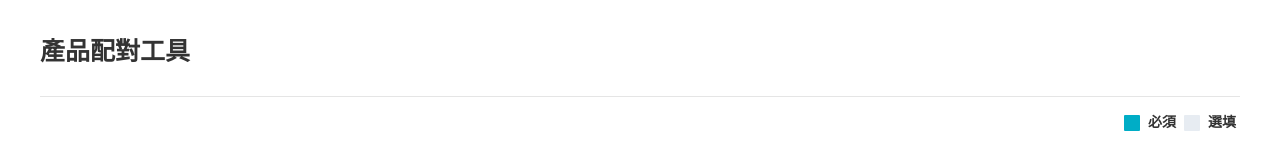
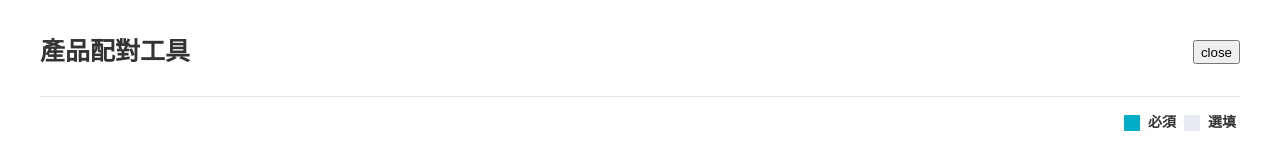
Before and after one commit to cyrilokidi/MindForce-Task, a React (Create React App) app: page / in a window 1280 px wide. Shown: the top 160 px of the page. Built offline with nearby package versions, Linux system fonts and the light colour scheme.

Commit message:
Refractor close button positioning

```diff
--- a/src/App.js
+++ b/src/App.js
@@ -7,9 +7,9 @@ const HeaderContainer = () => {
         <p>產品配對工具</p>
       </div>
 
-      {/* <div className="close-button-container">
+      <div className="close-button-container">
         <button>close</button>
-      </div> */}
+      </div>
     </div>
   );
 };
--- a/src/styles.css
+++ b/src/styles.css
@@ -8,6 +8,12 @@
   width: 100%;
   border-bottom: 1px solid #e5e5e5;
   margin: 0 0 8px;
+  display: flex;
+  justify-content: flex-end;
+}
+
+.header-title {
+  flex-grow: 3;
 }
 
 .header-title p {
@@ -21,6 +27,14 @@
 }
 
 .close-button-container {
+  flex-grow: 1;
+  display: flex;
+  justify-content: flex-end;
+  align-items: center;
+}
+
+.close-button-container button {
+  height: 24px;
 }
 
 .result-legend {
```
